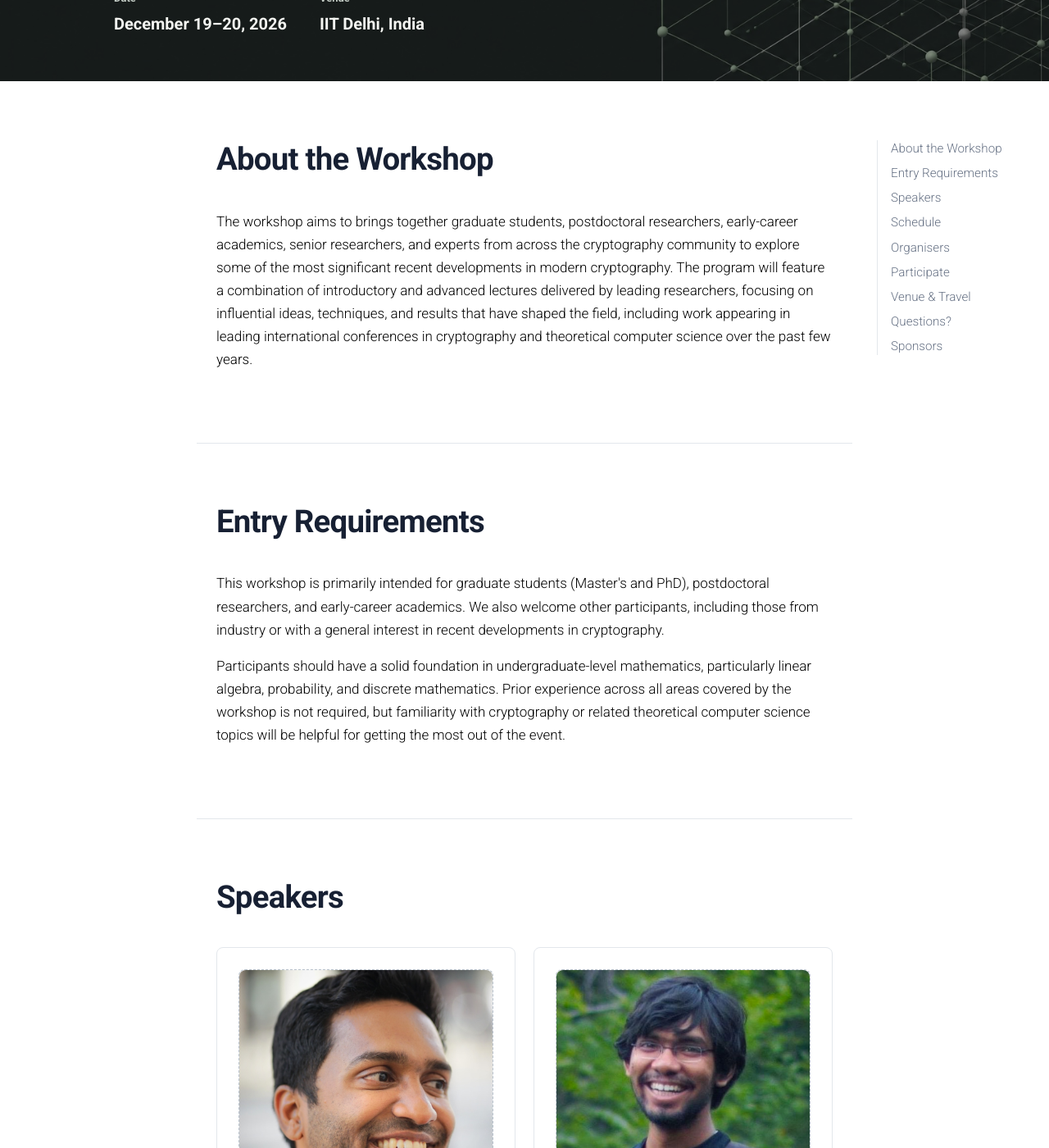
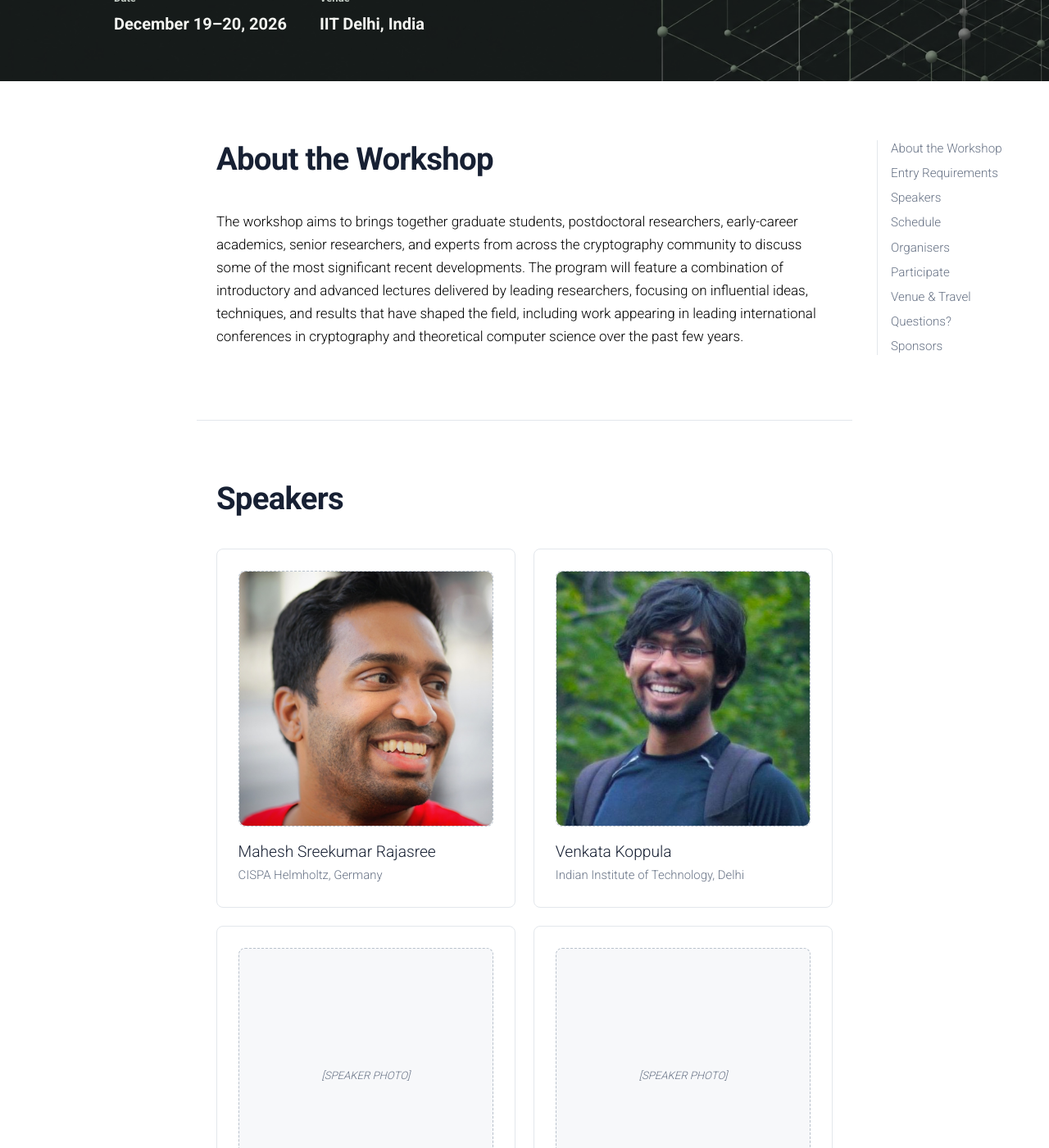
Before and after one commit to Mahe94/mahe94.github.io, a Jekyll site: the page built from _workshops/FSTTCS-2026.md, in a window 1280 px wide and 1400 px high, scrolled down 380 px. Shown: the whole window at 82% size. Built offline with Jekyll 4.4.1, drawn with Linux system fonts in a browser that asks for light colours; comment, search, counter and statistics services are not loaded; a style sheet for code colours, icons or effects is not loaded; some of the changed text lies outside the part shown.

Commit message:
Updated About and removed requirements, kabir

```diff
--- a/_workshops/FSTTCS-2026.md
+++ b/_workshops/FSTTCS-2026.md
@@ -755,7 +755,7 @@ flush_top: true
     </div>
 
     <p>
-      The workshop aims to brings together graduate students, postdoctoral researchers, early-career academics, senior researchers, and experts from across the cryptography community to explore some of the most significant recent developments in modern cryptography. The program will feature a combination of introductory and advanced lectures delivered by leading researchers, focusing on influential ideas, techniques, and results that have shaped the field, including work appearing in leading international conferences in cryptography and theoretical computer science over the past few years.
+      The workshop aims to brings together graduate students, postdoctoral researchers, early-career academics, senior researchers, and experts from across the cryptography community to discuss some of the most significant recent developments. The program will feature a combination of introductory and advanced lectures delivered by leading researchers, focusing on influential ideas, techniques, and results that have shaped the field, including work appearing in leading international conferences in cryptography and theoretical computer science over the past few years.
     </p>
 
   </section>
@@ -829,7 +829,7 @@ flush_top: true
        ENTRY REQUIREMENTS
        ===================================================== -->
 
-  <section class="rtc-section" id="entry-requirements">
+  <!-- <section class="rtc-section" id="entry-requirements">
 
     <div class="rtc-section-header">
 
@@ -854,7 +854,7 @@ flush_top: true
       getting the most out of the event.
     </p>
 
-  </section>
+  </section> -->
 
 
 
@@ -900,7 +900,7 @@ flush_top: true
         </div>
       </a>
 
-      <a class="rtc-speaker" href="https://kabirtomer.github.io">
+      <!-- <a class="rtc-speaker" href="https://kabirtomer.github.io">
         <div class="rtc-speaker-photo">
           <img src="{{ '/assets/img/kabir.jpeg' | relative_url }}" alt="Kabir Tomer">
         </div>
@@ -908,7 +908,7 @@ flush_top: true
         <div class="rtc-speaker-affiliation">
           University of Illinois Urbana-Champaign
         </div>
-      </a>
+      </a> -->
 
       <a class="rtc-speaker" href="#">
         <div class="rtc-speaker-photo">[SPEAKER PHOTO]</div>
@@ -950,6 +950,14 @@ flush_top: true
         </div>
       </a>
 
+      <a class="rtc-speaker" href="#">
+        <div class="rtc-speaker-photo">[SPEAKER PHOTO]</div>
+        <h3 class="rtc-placeholder">[SPEAKER NAME]</h3>
+        <div class="rtc-speaker-affiliation rtc-placeholder">
+          [AFFILIATION]
+        </div>
+      </a>
+
     </div>
 
   </section>
@@ -1025,7 +1033,7 @@ flush_top: true
         </div>
       </div>
 
-      <div class="rtc-programme-row">
+      <!-- <div class="rtc-programme-row">
         <div class="rtc-programme-time">
           11:15-12:15
         </div>
@@ -1046,6 +1054,32 @@ flush_top: true
             <summary>Bio</summary>
             <div class="rtc-abstract-content">
               <p>Kabir Tomer is a fourth-year PhD student at UIUC, advised by Dakshita Khurana. He is broadly interested in theoretical computer science, with research focusing on questions at the intersection of quantum computing and cryptography. Previously, he was an undergraduate at IIT Delhi advised by Venkata Koppula.</p>
+            </div>
+          </details>
+        </div>
+      </div> -->
+
+      <div class="rtc-programme-row">
+        <div class="rtc-programme-time">
+          11:15-12:15
+        </div>
+        <div>
+          <div class="rtc-programme-title rtc-placeholder">
+            Talk 2
+          </div>
+          <div class="rtc-placeholder">
+            [SPEAKER / TITLE]
+          </div>
+          <details class="rtc-abstract">
+            <summary>Abstract</summary>
+            <div class="rtc-abstract-content rtc-placeholder">
+              <p>[PLACEHOLDER: Abstract.]</p>
+            </div>
+          </details>
+          <details class="rtc-abstract rtc-bio">
+            <summary>Bio</summary>
+            <div class="rtc-abstract-content">
+              [PLACEHOLDER: Speaker bio.]
             </div>
           </details>
         </div>
```
